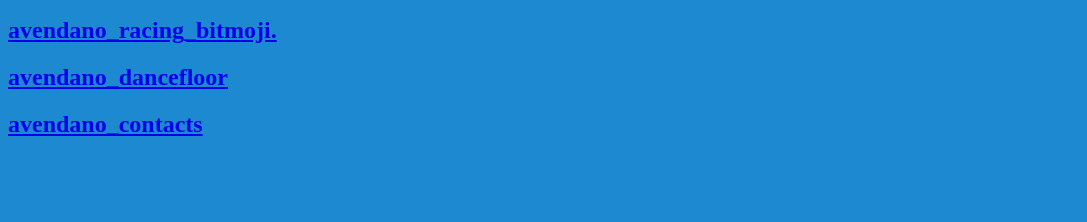
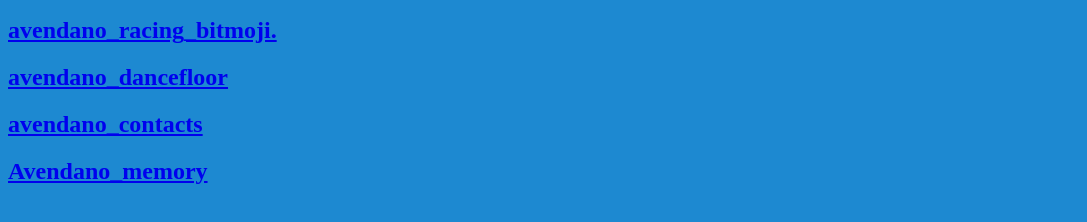
Before and after one commit to kennethavendano/kennethavendano.github.io, a plain HTML site: page javascripts.html in a window 1280 px wide. Shown: the part 458-680 px from the top of the page, without its empty margins (0-1087 px from the left). Drawn offline with Linux system fonts and the light colour scheme; a script that the page names is missing.

Commit message:
Add files via upload

```diff
--- a/javascripts.html
+++ b/javascripts.html
@@ -30,5 +30,6 @@
    <h2><a href="https://www.khanacademy.org/computer-programming/avendano_racing_bitmoji/4923940805591040">avendano_racing_bitmoji.</a></h2><script src="https://www.khanacademy.org/computer-programming/avendano_racing_bitmoji/4923940805591040/embed.js?editor=yes&buttons=yes&author=yes&embed=yes"></script>
    <h2><a href="https://www.khanacademy.org/computer-programming/avendano_dancefloor/6043397231788032">avendano_dancefloor</a></h2><script src="https://www.khanacademy.org/computer-programming/avendano_dancefloor/6043397231788032/embed.js?editor=yes&buttons=yes&author=yes&embed=yes"></script>
    <h2><a href="https://www.khanacademy.org/computer-programming/avendano_contacts/5404481524908032">avendano_contacts</a></h2><script src="https://www.khanacademy.org/computer-programming/avendano_contacts/5404481524908032/embed.js?editor=yes&buttons=yes&author=yes&embed=yes"></script>
+   <h2><a href="https://www.khanacademy.org/computer-programming/avendano_memory/5829766829752320">Avendano_memory</a></h2><script src="https://www.khanacademy.org/computer-programming/avendano_memory/5829766829752320/embed.js?editor=yes&buttons=yes&author=yes&embed=yes"></script>
 </body>
 </html>
```
